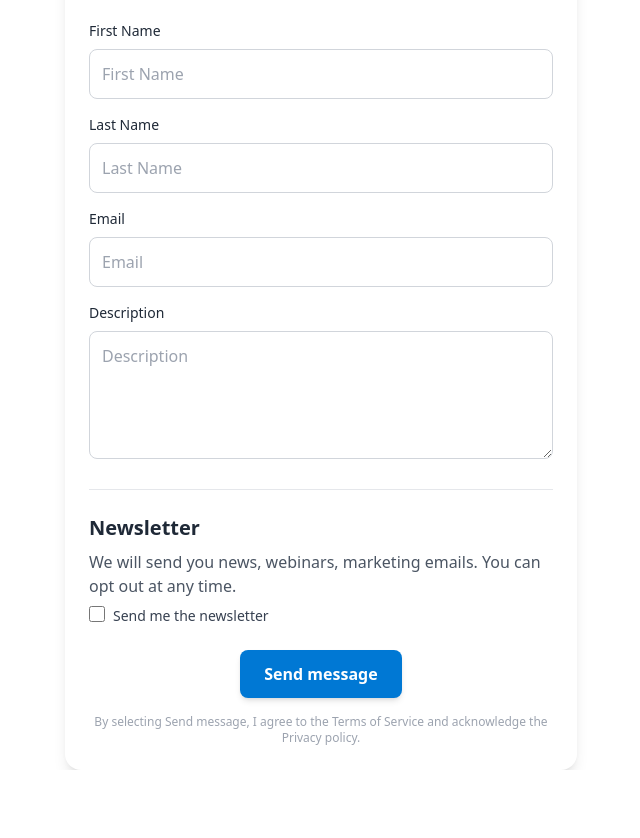
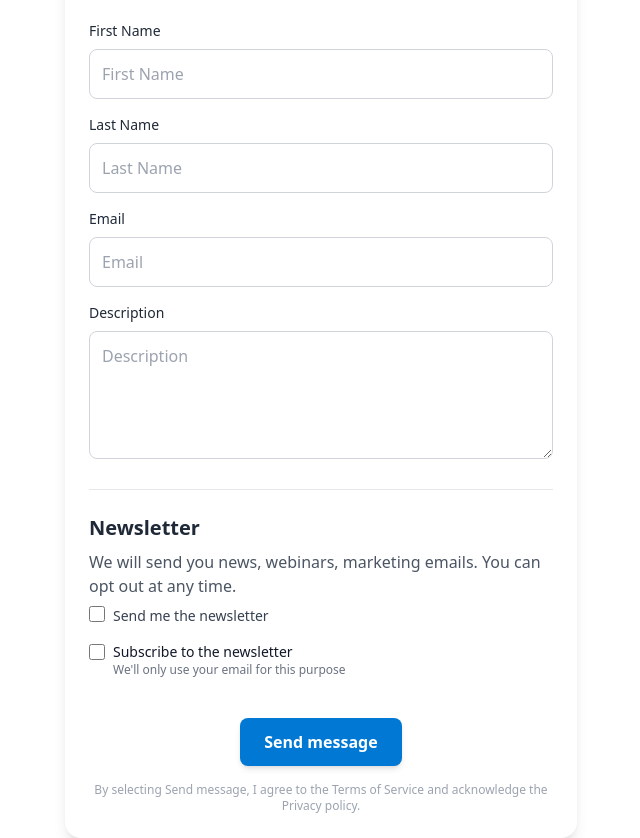
Before and after one commit to pattens-tech/dynamics-365-form-templates, a plain HTML site: page templates/contact-form.html in a window 1280 px wide. Shown: the part 95-933 px from the top of the page, without its empty margins (319-959 px from the left). Before the commit the page ends 865 px from the top, so only its background shows below. Drawn offline with nearby package versions, Linux system fonts and the light colour scheme.

Commit message:
Update contact-form.html

```diff
--- a/templates/contact-form.html
+++ b/templates/contact-form.html
@@ -102,10 +102,31 @@
       <div data-editorblocktype="Text" class="mb-2">
         <p class="text-gray-600 text-left mb-2">We will send you news, webinars, marketing emails. You can opt out at any time.</p>
       </div>
+
+
       <div class="flex items-start mb-4" data-editorblocktype="Topic" data-required="false">
         <input type="checkbox" id="consentTopicCheckbox" name="msdynmkt_topicid;channels;optinwhenchecked" value="b5cfd151-c1ac-f011-bbd3-7c1e522e1eab;Email;true" class="h-4 w-4 text-brand border-gray-300 rounded focus:ring-brand">
         <label for="consentTopicCheckbox" class="ml-2 text-sm text-gray-700">Send me the newsletter</label>
       </div>
+
+
+<fieldset>
+  <legend class="sr-only">Checkbox variants</legend>
+
+
+  <div class="flex mb-4">
+      <div class="flex items-center h-5">
+          <input id="helper-checkbox" aria-describedby="helper-checkbox-text" type="checkbox" value="" class="w-4 h-4 text-blue-600 bg-gray-100 border-gray-300 rounded-sm focus:ring-blue-500 dark:focus:ring-blue-600 dark:ring-offset-gray-800 dark:focus:ring-offset-gray-800 focus:ring-2 dark:bg-gray-700 dark:border-gray-600">
+      </div>
+      <div class="ms-2 text-sm">
+          <label for="helper-checkbox" class="font-medium text-gray-900 dark:text-gray-300">Subscribe to the newsletter</label>
+          <p id="helper-checkbox-text" class="text-xs font-normal text-gray-500 dark:text-gray-400">We'll only use your email for this purpose</p>
+      </div>
+  </div>
+
+
+</fieldset>
+
 
       <div class="text-center mt-6" data-editorblocktype="SubmitButton">
         <button type="submit" class="bg-brand hover:opacity-90 text-white font-semibold py-3 px-6 rounded-lg shadow-md transition-all">Send message</button>
```
